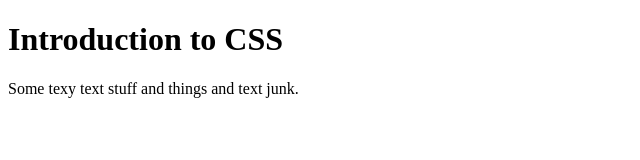
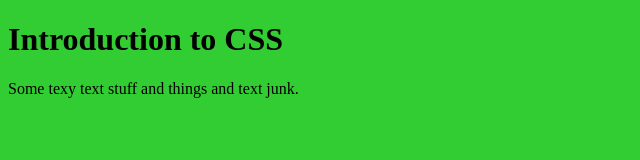
Before and after one commit to HeatherAnn/intro-to-css, a plain HTML site: page index.html in a window 1280 px wide. Shown: the whole page, without its empty margins (0-640 px from the left). Drawn offline with Linux system fonts and the light colour scheme.

Commit message:
Changed background color.

```diff
--- a/css/main.css
+++ b/css/main.css
@@ -0,0 +1,3 @@
+html {
+  background-color: limegreen;
+}
--- a/index.html
+++ b/index.html
@@ -4,6 +4,7 @@
    <meta charset="utf-8">
    <title>Intro to css</title>
 <!-- Used for metadata about this file; will not be rendered -->
+  <link href="css/main.css" rel="stylesheet">
 </head>
 
 <body>
```
